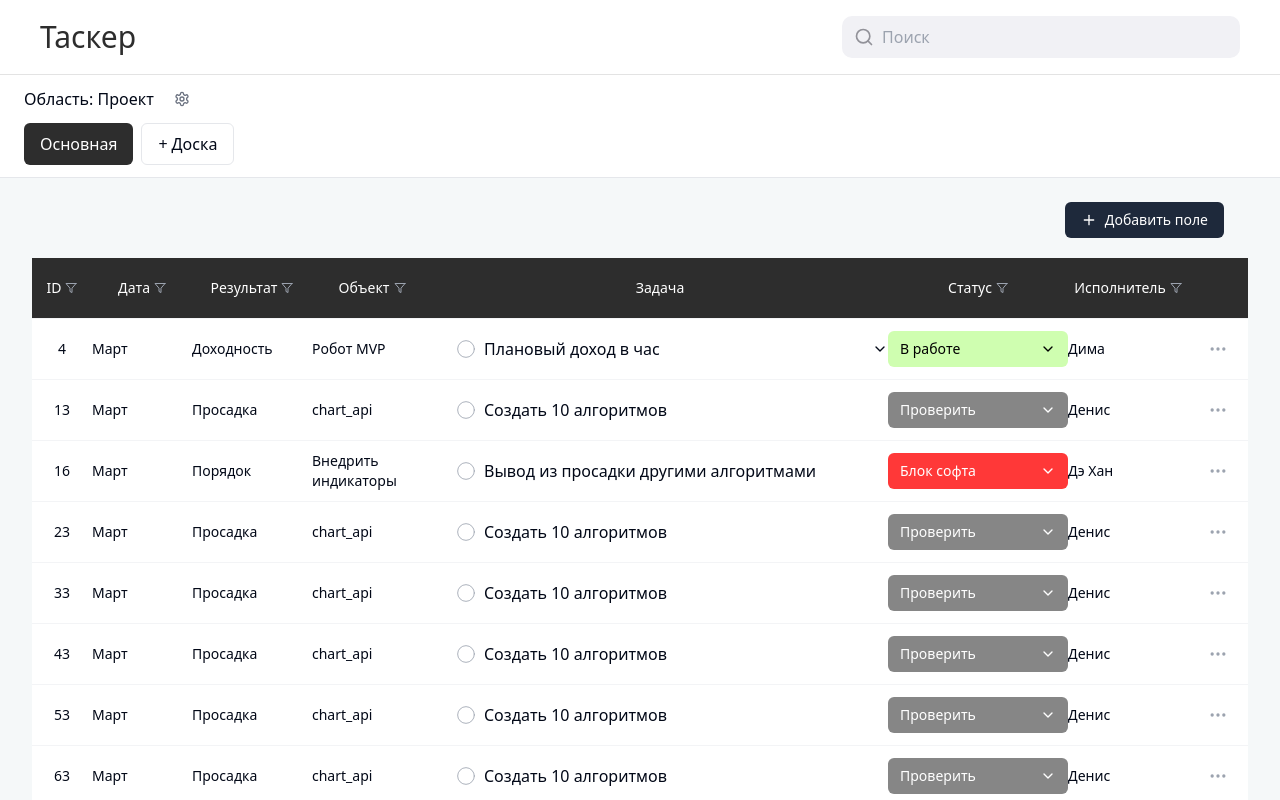
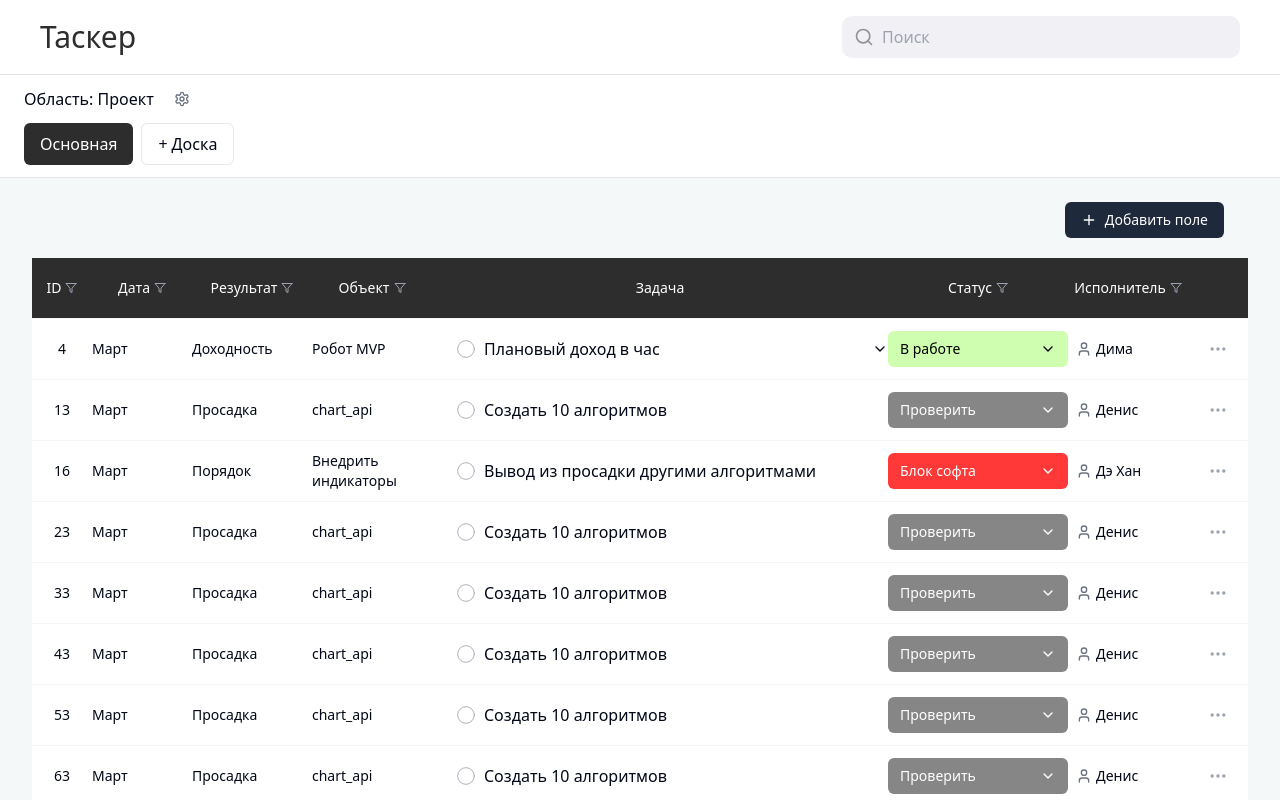
Before and after one commit to VyacheslavBabenko/tasker-algofond, a React (Vite) app: page / in a window 1280 px wide. Shown: the top 800 px of the page. Built offline with nearby package versions, Linux system fonts and the light colour scheme.

Commit message:
Allow changing assignee
This change enables the modification of the assignee for tasks.

```diff
--- a/src/components/tasker/SubTask.tsx
+++ b/src/components/tasker/SubTask.tsx
@@ -1,12 +1,21 @@
 
 import React from "react";
 import StatusBadge from "./StatusBadge";
-import { Circle, MoreHorizontal } from "lucide-react";
+import { Circle, MoreHorizontal, User } from "lucide-react";
 import { SubTask as SubTaskType } from "@/contexts/TaskContext";
+import {
+  DropdownMenu,
+  DropdownMenuContent,
+  DropdownMenuItem,
+  DropdownMenuTrigger
+} from "@/components/ui/dropdown-menu";
 
 interface SubTaskProps extends SubTaskType {
   onStatusChange?: (status: "inProgress" | "take" | "check" | "blocked") => void;
+  onAssigneeChange?: (assignee: string) => void;
 }
+
+const assigneeOptions = ["Дима", "Денис", "Женя", "Саша", "Дэ Хан"];
 
 const SubTask: React.FC<SubTaskProps> = ({
   id,
@@ -15,7 +24,8 @@ const SubTask: React.FC<SubTaskProps> = ({
   status,
   statusLabel,
   assignee,
-  onStatusChange
+  onStatusChange,
+  onAssigneeChange
 }) => {
   return (
     <div className="flex items-center h-[60px] border-t border-gray-100">
@@ -31,7 +41,25 @@ const SubTask: React.FC<SubTaskProps> = ({
           onStatusChange={onStatusChange}
         />
       </div>
-      <div className="w-[120px] flex-shrink-0 text-sm text-gray-600">{assignee}</div>
+      <div className="w-[120px] flex-shrink-0 text-sm">
+        <DropdownMenu>
+          <DropdownMenuTrigger className="flex items-center gap-1 px-2 py-1 rounded hover:bg-gray-100">
+            <User className="h-4 w-4 text-gray-500" />
+            <span>{assignee}</span>
+          </DropdownMenuTrigger>
+          <DropdownMenuContent>
+            {assigneeOptions.map(option => (
+              <DropdownMenuItem
+                key={option}
+                onClick={() => onAssigneeChange && onAssigneeChange(option)}
+                className={assignee === option ? "bg-gray-100" : ""}
+              >
+                {option}
+              </DropdownMenuItem>
+            ))}
+          </DropdownMenuContent>
+        </DropdownMenu>
+      </div>
       <div className="flex w-[60px] justify-center text-gray-400">
         <MoreHorizontal className="h-5 w-5" />
       </div>
--- a/src/components/tasker/TaskItem.tsx
+++ b/src/components/tasker/TaskItem.tsx
@@ -2,13 +2,23 @@
 import React, { useState } from "react";
 import StatusBadge from "./StatusBadge";
 import SubTask from "./SubTask";
-import { ChevronDown, ChevronUp, Circle, MoreHorizontal } from "lucide-react";
+import { ChevronDown, ChevronUp, Circle, MoreHorizontal, User } from "lucide-react";
 import { Task, SubTask as SubTaskType } from "@/contexts/TaskContext";
+import {
+  DropdownMenu,
+  DropdownMenuContent,
+  DropdownMenuItem,
+  DropdownMenuTrigger
+} from "@/components/ui/dropdown-menu";
 
 interface TaskItemProps extends Task {
   onStatusChange?: (id: string, status: "inProgress" | "take" | "check" | "blocked") => void;
   onSubTaskStatusChange?: (taskId: string, subTaskId: string, status: "inProgress" | "take" | "check" | "blocked") => void;
+  onAssigneeChange?: (id: string, assignee: string) => void;
+  onSubTaskAssigneeChange?: (taskId: string, subTaskId: string, assignee: string) => void;
 }
+
+const assigneeOptions = ["Дима", "Денис", "Женя", "Саша", "Дэ Хан"];
 
 const TaskItem: React.FC<TaskItemProps> = ({
   id,
@@ -21,7 +31,9 @@ const TaskItem: React.FC<TaskItemProps> = ({
   assignee,
   subTasks,
   onStatusChange,
-  onSubTaskStatusChange
+  onSubTaskStatusChange,
+  onAssigneeChange,
+  onSubTaskAssigneeChange
 }) => {
   const [expanded, setExpanded] = useState(false);
 
@@ -43,18 +55,29 @@ const TaskItem: React.FC<TaskItemProps> = ({
     }
   };
 
+  const handleAssigneeChange = (newAssignee: string) => {
+    if (onAssigneeChange) {
+      onAssigneeChange(id, newAssignee);
+    }
+  };
+
+  const handleSubTaskAssigneeChange = (subTaskId: string, newAssignee: string) => {
+    if (onSubTaskAssigneeChange) {
+      onSubTaskAssigneeChange(id, subTaskId, newAssignee);
+    }
+  };
+
   return (
     <>
       <div className="border-t border-gray-100 cursor-pointer">
         <div
           className="flex items-center h-[60px]"
-          onClick={toggleExpand}
         >
           <div className="w-[60px] flex-shrink-0 text-sm text-center">{id}</div>
           <div className="w-[100px] flex-shrink-0 text-sm">{date}</div>
           <div className="w-[120px] flex-shrink-0 text-sm">{result}</div>
           <div className="w-[120px] flex-shrink-0 text-sm">{object}</div>
-          <div className="flex items-center gap-2 flex-1 pl-6">
+          <div className="flex items-center gap-2 flex-1 pl-6" onClick={toggleExpand}>
             <Circle className="h-5 w-5 stroke-current stroke-1 text-gray-400" />
             <div className="flex-1 text-base font-medium text-left">{task}</div>
             {subTasks && subTasks.length > 0 && (
@@ -68,7 +91,25 @@ const TaskItem: React.FC<TaskItemProps> = ({
               onStatusChange={handleStatusChange}
             />
           </div>
-          <div className="w-[120px] flex-shrink-0 text-sm">{assignee}</div>
+          <div className="w-[120px] flex-shrink-0 text-sm">
+            <DropdownMenu>
+              <DropdownMenuTrigger className="flex items-center gap-1 px-2 py-1 rounded hover:bg-gray-100">
+                <User className="h-4 w-4 text-gray-500" />
+                <span>{assignee}</span>
+              </DropdownMenuTrigger>
+              <DropdownMenuContent>
+                {assigneeOptions.map(option => (
+                  <DropdownMenuItem
+                    key={option}
+                    onClick={() => handleAssigneeChange(option)}
+                    className={assignee === option ? "bg-gray-100" : ""}
+                  >
+                    {option}
+                  </DropdownMenuItem>
+                ))}
+              </DropdownMenuContent>
+            </DropdownMenu>
+          </div>
           <div className="flex w-[60px] justify-center text-gray-400">
             <MoreHorizontal className="h-5 w-5" />
           </div>
@@ -81,6 +122,7 @@ const TaskItem: React.FC<TaskItemProps> = ({
               key={subTask.id}
               {...subTask}
               onStatusChange={(status) => handleSubTaskStatusChange(subTask.id, status)}
+              onAssigneeChange={(assignee) => handleSubTaskAssigneeChange(subTask.id, assignee)}
             />
           ))}
         </div>
--- a/src/components/tasker/TaskList.tsx
+++ b/src/components/tasker/TaskList.tsx
@@ -1,4 +1,3 @@
-
 import React, { useState } from "react";
 import TaskItem from "./TaskItem";
 import { useTask } from "@/contexts/TaskContext";
@@ -101,6 +100,14 @@ const TaskList: React.FC<TaskListProps> = ({ boardId }) => {
     updateSubTask(taskId, subTaskId, { status, statusLabel });
   };
 
+  const handleAssigneeChange = (id: string, assignee: string) => {
+    updateTask(id, { assignee });
+  };
+
+  const handleSubTaskAssigneeChange = (taskId: string, subTaskId: string, assignee: string) => {
+    updateSubTask(taskId, subTaskId, { assignee });
+  };
+
   const addField = () => {
     if (newField.name.trim()) {
       const newFieldObj: Field = {
@@ -201,6 +208,8 @@ const TaskList: React.FC<TaskListProps> = ({ boardId }) => {
             {...task}
             onStatusChange={handleStatusChange}
             onSubTaskStatusChange={handleSubTaskStatusChange}
+            onAssigneeChange={handleAssigneeChange}
+            onSubTaskAssigneeChange={handleSubTaskAssigneeChange}
           />
         ))}
       </div>
```
